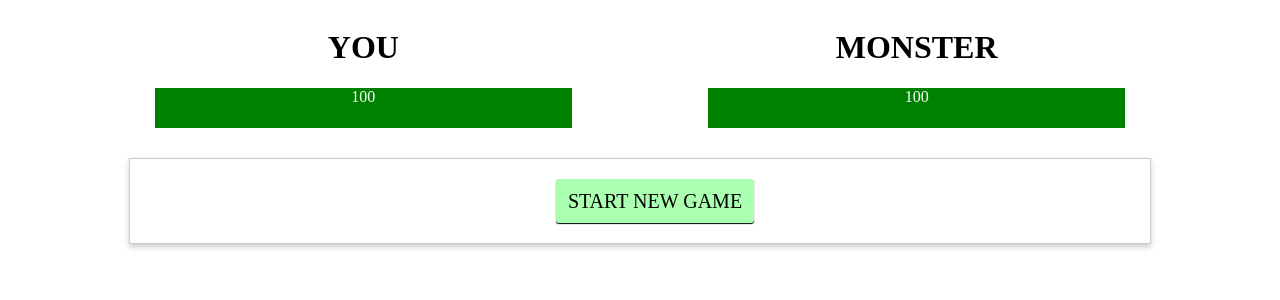
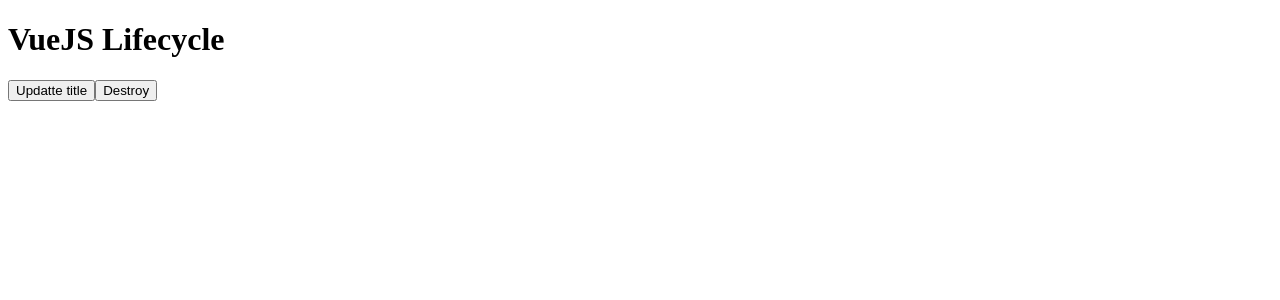
Before and after one commit to salmabenhadjali/learning-path, a Vue app: page / in a window 1280 px wide. Shown: the top 300 px of the page. Built offline with nearby package versions, Linux system fonts and the light colour scheme.

Commit message:
feat: VueJS lifecycle

```diff
--- /dev/null
+++ b/src/Lifecycle/Lifecycle.js
@@ -0,0 +1,51 @@
+export default {
+  name: 'Lifecycle',
+  // Store data to be used
+  data() {
+    return {
+      title: 'VueJS Lifecycle',
+    }
+  },
+
+  beforeCreate() {
+    console.log('beforeCreate')
+    console.log(this.title)
+  },
+
+  created() {
+    console.log('created')
+    console.log(this.title)
+  },
+
+  beforeMount() {
+    console.log('beforeMount')
+  },
+
+  mounted() {
+    console.log('mounted')
+  },
+
+  beforeUpdate() {
+    console.log('beforeUpdate')
+    console.log(this.title)
+  },
+
+  updated() {
+    console.log('updated')
+    console.log(this.title)
+  },
+
+  beforeDestroy() {
+    console.log('beforeDestroy')
+  },
+
+  destroyed() {
+    console.log('destroyed')
+  },
+
+  methods: {
+    destroy() {
+      this.$destroy()
+    },
+  },
+}
--- /dev/null
+++ b/src/Lifecycle/Lifecycle.vue
@@ -0,0 +1,9 @@
+<template>
+  <div>
+    <h1>{{ title }}</h1>
+    <button @click="title = 'Changed'">Updatte title</button>
+    <button @click="destroy">Destroy</button>
+  </div>
+</template>
+
+<script src="./Lifecycle.js"></script>
--- a/src/main.js
+++ b/src/main.js
@@ -2,7 +2,8 @@
 import App from './App/App.vue'
 import Conditionals from './Conditionals/Conditionals.vue'
 import Game from './Game/Game.vue'
+import Lifecycle from './Lifecycle/Lifecycle.vue'
 
 new Vue({
-  render: h => h(Game),
+  render: h => h(Lifecycle),
 }).$mount('#app')
```
